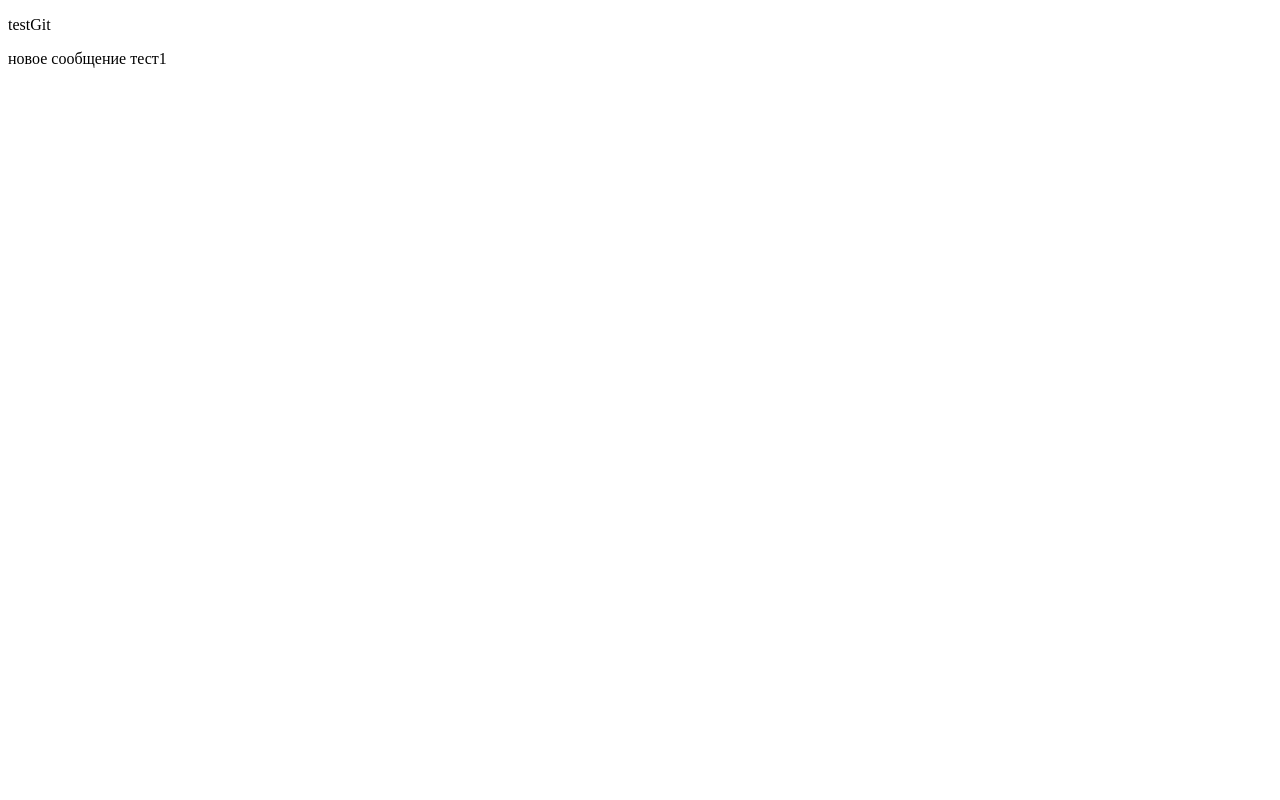
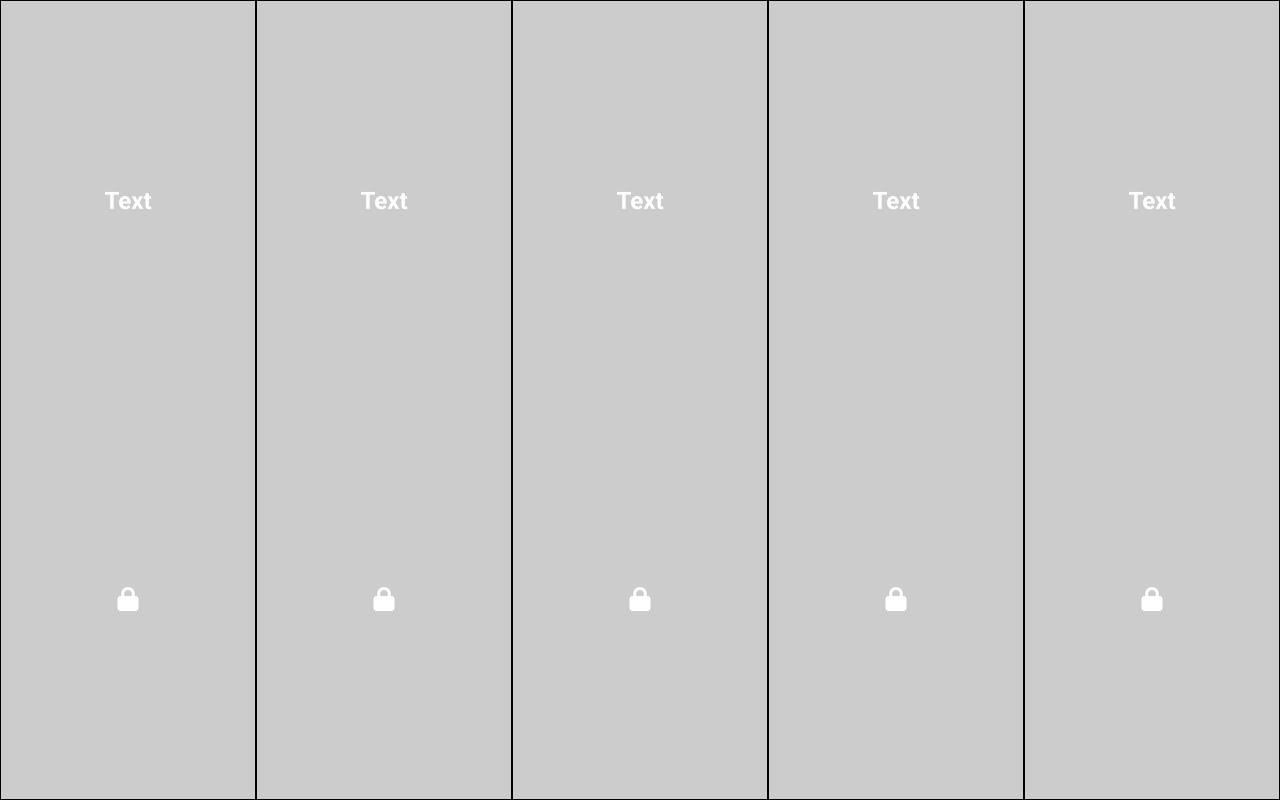
Before and after one commit to Schiktor/gitTest, a website: page app/index.html in a window 1280 px wide. Drawn offline with Linux system fonts and the light colour scheme.

Commit message:
initial layout

```diff
--- a/app/index.html
+++ b/app/index.html
@@ -5,11 +5,34 @@
     <meta http-equiv="X-UA-Compatible" content="IE=edge">
     <meta name="viewport" content="width=device-width, initial-scale=1.0">
     <link rel="stylesheet" href="css/style.min.css">
-    <title>Document</title>
+    <link rel="preconnect" href="https://fonts.googleapis.com">
+    <link rel="preconnect" href="https://fonts.gstatic.com" crossorigin>
+    <link href="https://fonts.googleapis.com/css2?family=Roboto:ital,wght@0,100..900;1,100..900&display=swap" rel="stylesheet">
+    <link rel="stylesheet" href="https://cdnjs.cloudflare.com/ajax/libs/font-awesome/6.7.2/css/all.min.css" integrity="sha512-Evv84Mr4kqVGRNSgIGL/F/aIDqQb7xQ2vcrdIwxfjThSH8CSR7PBEakCr51Ck+w+/U6swU2Im1vVX0SVk9ABhg==" crossorigin="anonymous" referrerpolicy="no-referrer" />
+    <title>More colors</title>
 </head>
 <body>
- <p>testGit</p>
- <p>новое сообщение тест1</p>
+    <div class="col">
+        <h2>Text</h2>
+        <!-- <i class="fa-solid fa-lock-open"></i> -->
+        <button><i class="fa-solid fa-lock"></i></button>
+    </div>
+    <div class="col">
+        <h2>Text</h2>
+        <button><i class="fa-solid fa-lock"></i></button>
+    </div>
+    <div class="col">
+        <h2>Text</h2>
+        <button><i class="fa-solid fa-lock"></i></button>
+    </div>
+    <div class="col">
+        <h2>Text</h2>
+        <button><i class="fa-solid fa-lock"></i></button>
+    </div>
+    <div class="col">
+        <h2>Text</h2>
+        <button><i class="fa-solid fa-lock"></i></button>
+    </div>
 <script src="js/main.min.js"></script>
 </body>
 </html>
--- a/app/scss/style.scss
+++ b/app/scss/style.scss
@@ -1,28 +1,47 @@
-.wrap {
-    width: 50%;
+* {
+    padding: 0;
     margin: 0;
+    box-sizing: border-box;
 }
 
-.container {
-    margin-top: 10px;
+body {
+    height: 100vh;
+    display: flex;
+    font-family: "Roboto", sans-serif;
 }
 
-.add-btn {
+.col {
+    flex: 1;
+    display: flex;
+    flex-direction: column;
+    justify-content: space-around;
+    align-items: center;
+    background-color: #ccc;
+    border: 1px solid black;
+     h2 {
+        padding: 10px;
+        color: #fff;
+     }
+
+     h2:hover {
+        background-color: rgba(0,0,0,0.1);
+        border-radius: 10px;
+        transition: background 0.3s;
         cursor: pointer;
      }
 
-.description {
-    margin-bottom: 10px;
-    display: flex;
-    justify-content: space-between;
+     button {
+        border: none;
+        background-color: transparent;
+        font-size: 1.5rem;
+        color: #fff;
+        padding: 10px;
      }
 
-.text-task {
-    margin: 0;
-    align-items: center;
-    cursor: pointer;
+     button:hover {
+        border-radius: 10px;
+        background-color: rgba(0,0,0,0.1);
+        transition: background 0.3s;
+        cursor:pointer;
      }
-
-.remove-text {
-    display: none;
 }
```
Also changed, not shown: app/css/style.min.css. Lines whose indentation alone changed are shown as unchanged.
